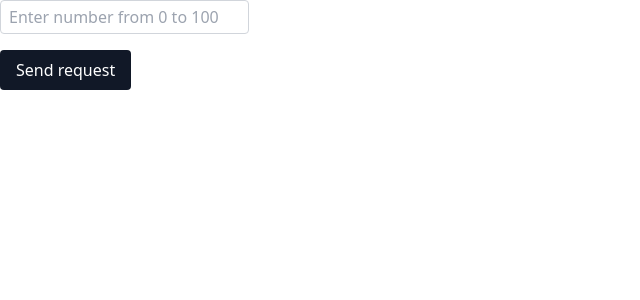
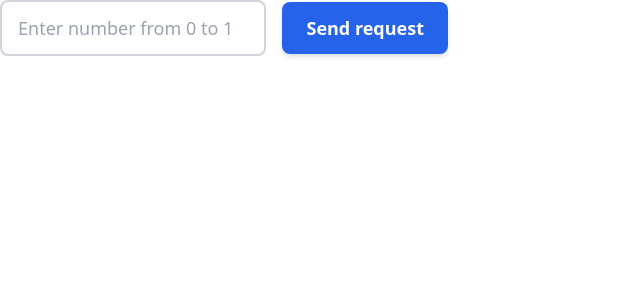
Before and after one commit to OlehBabyakOff/devIt-test, a React (Vite) app in the folder apps/frontend/: page / in a window 1280 px wide. Shown: the top 300 px of the page, without its empty margins (0-640 px from the left). Built offline with nearby package versions, Linux system fonts and the light colour scheme.

Commit message:
updated RequestForm component

```diff
--- a/apps/frontend/src/components/RequestForm.tsx
+++ b/apps/frontend/src/components/RequestForm.tsx
@@ -6,32 +6,54 @@ import { Input } from "./core/Input";
 
 import { requestSchema } from "@schemas/request";
 
-export const RequestForm = () => {
+interface RequestFormProps {
+  // TODO update response type
+  onSubmit: (input: number) => Promise<any>;
+
+  // TODO update response type
+  onResponse: (response: any) => void;
+}
+
+export const RequestForm = ({ onSubmit, onResponse }: RequestFormProps) => {
   const {
     register,
     handleSubmit,
     formState: { errors, isSubmitting },
   } = useForm<{ input: number }>({ resolver: yupResolver(requestSchema) });
 
-  const onSubmit = (data: { input: number }) => {
-    console.log(data);
+  const submitForm = async (data: { input: number }) => {
+    const response = await onSubmit(data.input);
+
+    onResponse(response);
   };
 
   return (
-    <form onSubmit={handleSubmit(onSubmit)} className="space-y-4">
-      <div>
+    <form
+      onSubmit={handleSubmit(submitForm)}
+      className="flex items-center space-x-4 w-full max-w-md"
+    >
+      <div className="flex-1 flex flex-col">
         <Input
           {...register("input")}
           placeholder="Enter number from 0 to 100"
+          className="w-full px-4 py-3 text-lg rounded-lg border-2 border-gray-300 focus:border-blue-500 focus:ring-2 focus:ring-blue-300 transition outline-none"
         />
         {errors.input && (
-          <p className="text-red-500 text-sm- mt-1">{errors.input.message}</p>
+          <p className="text-red-600 text-base font-medium mt-1">
+            {errors.input.message || ""}
+          </p>
         )}
       </div>
 
-      <Button type="submit" isLoading={isSubmitting}>
-        Send request
-      </Button>
+      <div className="ml-2 flex items-center h-full">
+        <Button
+          type="submit"
+          isLoading={isSubmitting}
+          className="bg-blue-600 hover:bg-blue-700 text-white font-semibold text-lg px-6 py-3 rounded-lg transition-colors shadow-md"
+        >
+          Send request
+        </Button>
+      </div>
     </form>
   );
 };
```
